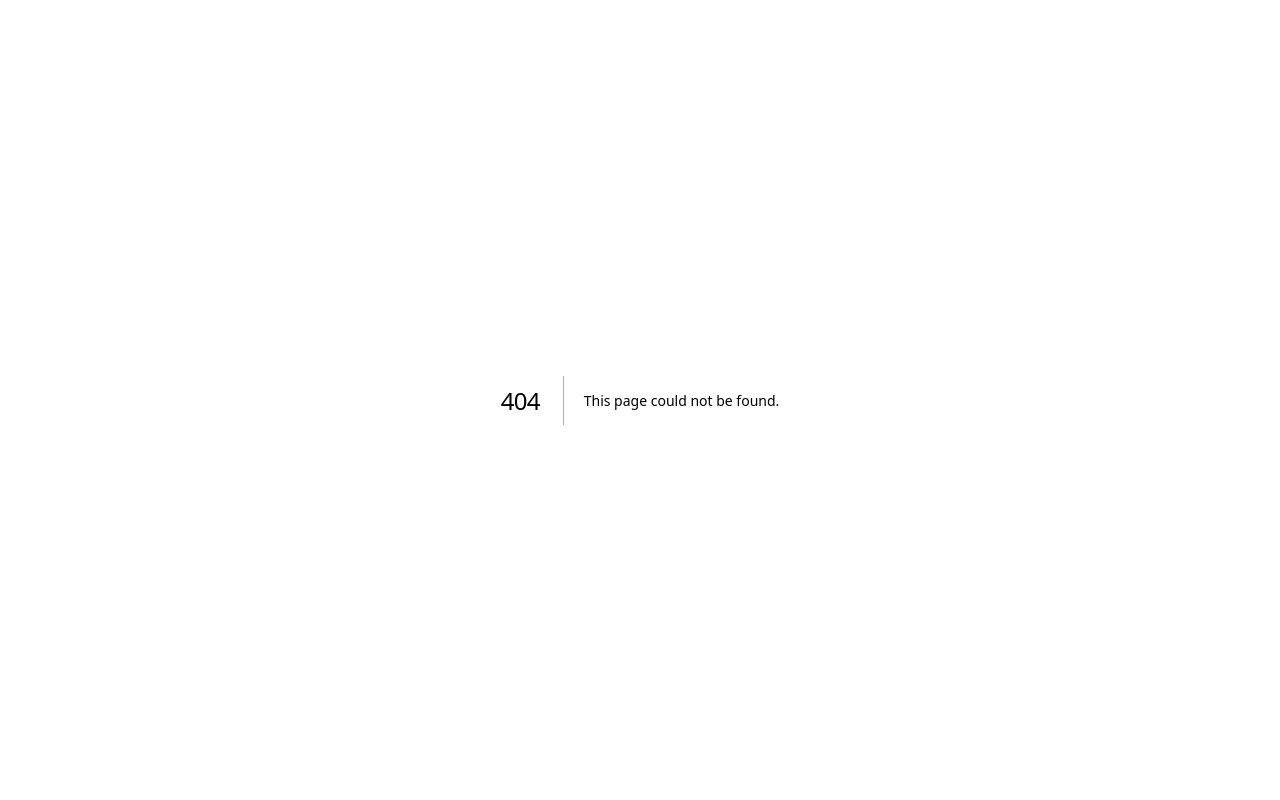
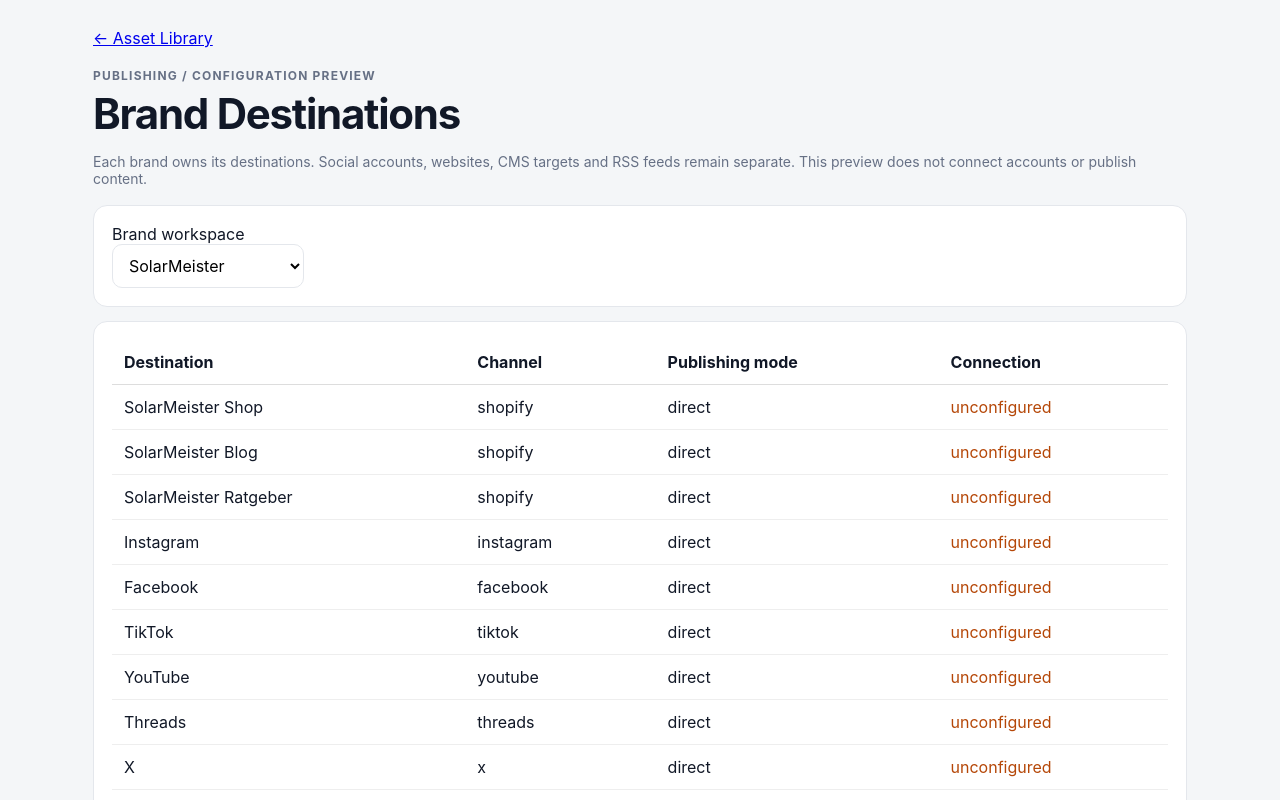
Before and after one commit to elettro/elettro-brand-os, a Next.js app in the folder apps/web/: page /settings/destinations in a window 1280 px wide. Before the commit this address had no page. Shown: the top 800 px of the page. Built offline with nearby package versions, Linux system fonts and the light colour scheme.

Commit message:
Add brand scoped publishing destination configuration preview

```diff
--- /dev/null
+++ b/apps/web/app/settings/destinations/page.tsx
@@ -0,0 +1,19 @@
+"use client";
+import {useState} from "react";
+import Link from "next/link";
+import {brandConfigs} from "@/lib/brand-config";
+import {destinationsForBrand} from "@/lib/brand-destinations";
+export default function BrandDestinationsPage(){
+ const [brand,setBrand]=useState<string>(brandConfigs[0].id);
+ const destinations=destinationsForBrand(brand);
+ return <main className="main" style={{maxWidth:1150,margin:"auto"}}>
+ <Link href="/assets">← Asset Library</Link><div className="eyebrow" style={{marginTop:20}}>Publishing / Configuration preview</div>
+ <h1>Brand Destinations</h1>
+ <p className="muted">Each brand owns its destinations. Social accounts, websites, CMS targets and RSS feeds remain separate. This preview does not connect accounts or publish content.</p>
+ <section className="card" style={{marginTop:18}}><label>Brand workspace<br/><select className="brand-select" value={brand} onChange={e=>setBrand(e.target.value)}>{brandConfigs.map(x=><option key={x.id} value={x.id}>{x.name}</option>)}</select></label></section>
+ <section className="card" style={{marginTop:14,overflowX:"auto"}}>
+ <table style={{width:"100%",borderCollapse:"collapse"}}><thead><tr>{["Destination","Channel","Publishing mode","Connection"].map(v=><th key={v} style={{textAlign:"left",padding:12,borderBottom:"1px solid #ddd"}}>{v}</th>)}</tr></thead><tbody>
+ {destinations.map(d=><tr key={d.id}><td style={{padding:12,borderBottom:"1px solid #eee"}}>{d.label}</td><td style={{padding:12,borderBottom:"1px solid #eee"}}>{d.channel}</td><td style={{padding:12,borderBottom:"1px solid #eee"}}>{d.publishingMode}</td><td style={{padding:12,borderBottom:"1px solid #eee",color:"#b54708"}}>{d.connectionStatus}</td></tr>)}
+ </tbody></table></section><p className="muted">Next: persist this registry per brand, support multiple targets of the same channel, verify destination URLs, and connect individual publishing APIs. RSS feed consumption and RSS feed production require separate configurations.</p>
+ </main>;
+}
```
